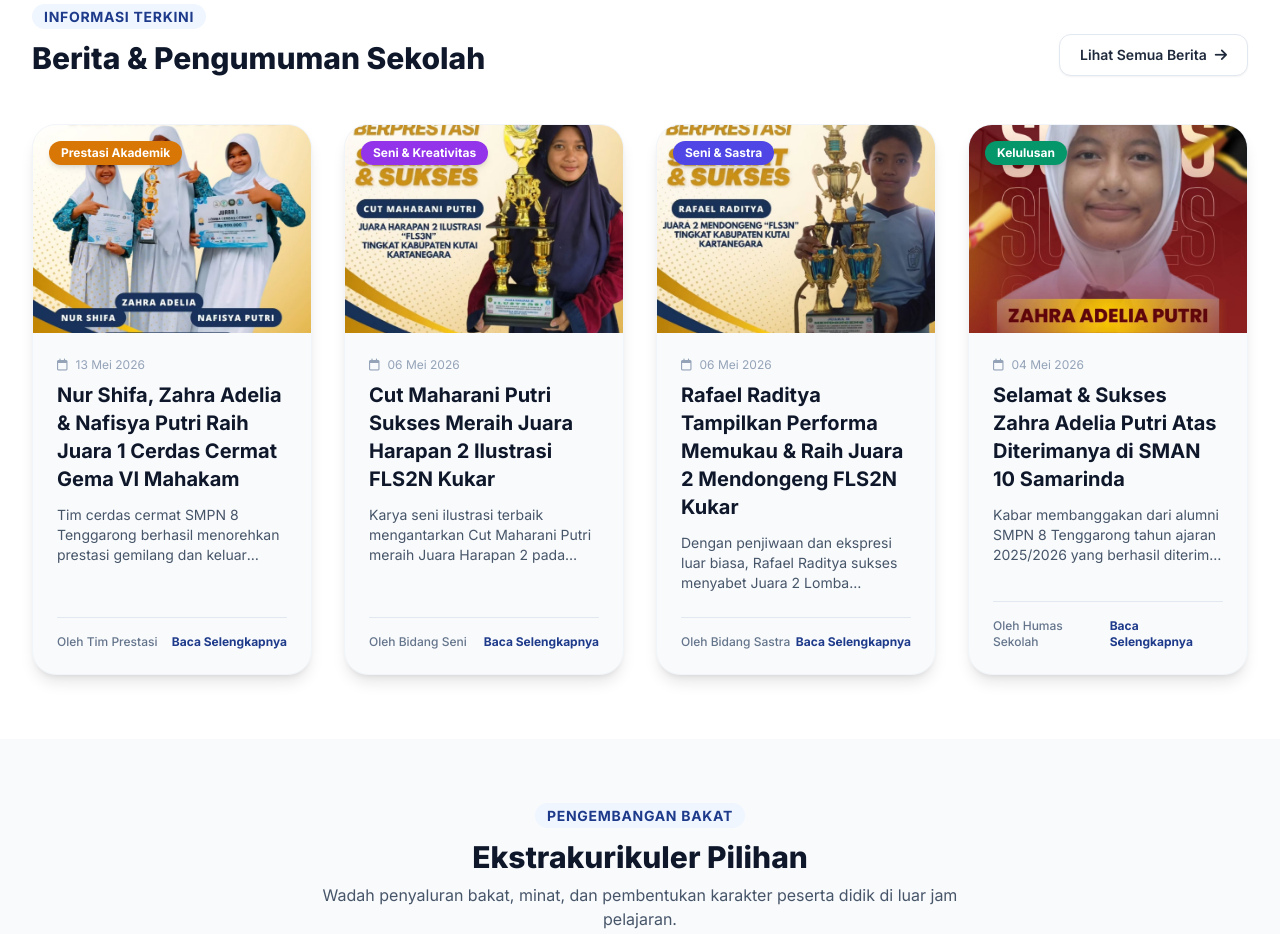
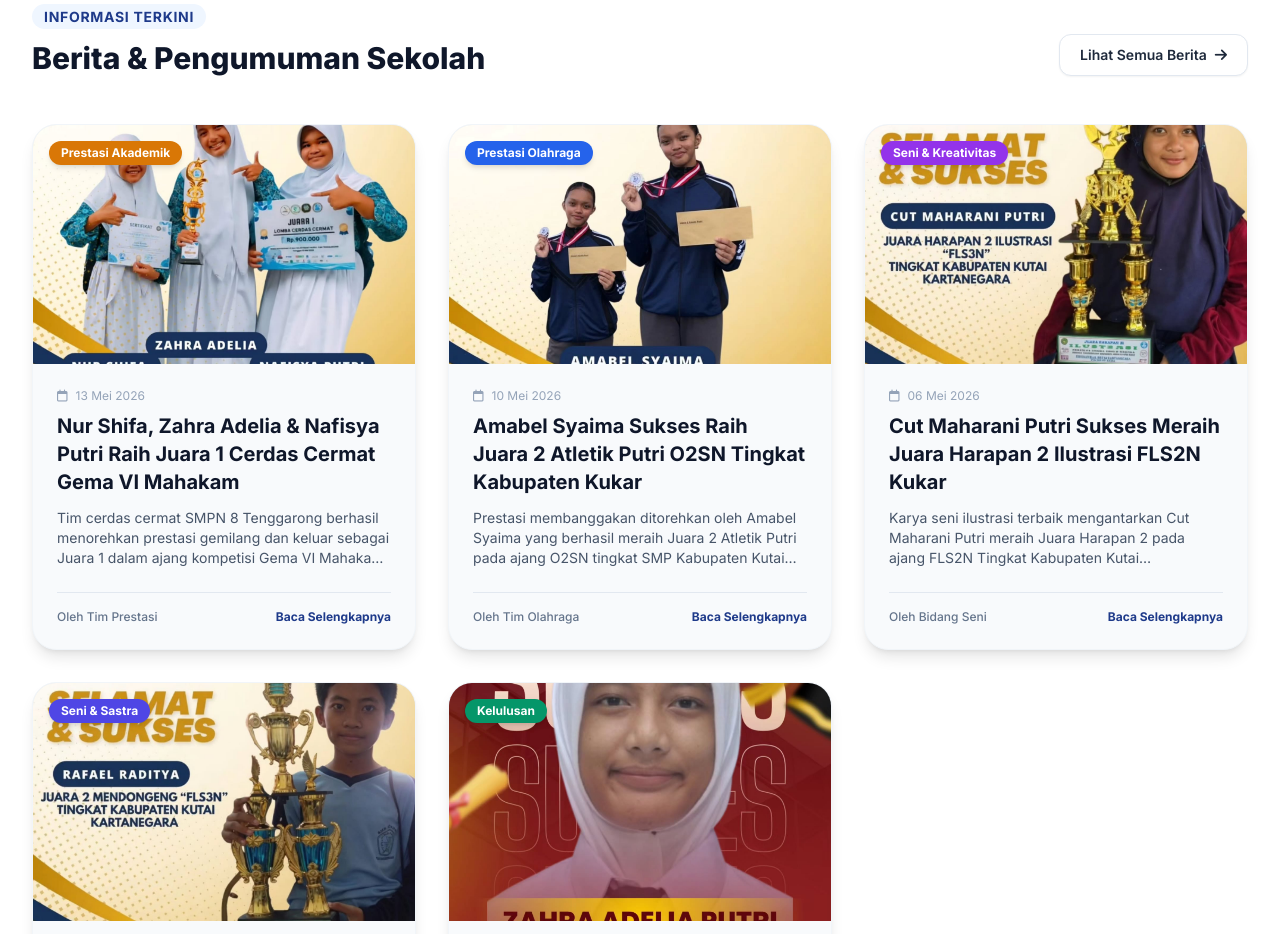
Before and after one commit to rafifirmansyah955-dotcom/Website_sekolah, a plain HTML site: page index.html in a window 1280 px wide. Shown: the part 3180-4114 px from the top of the page. Drawn offline with nearby package versions, Linux system fonts and the light colour scheme.

Commit message:
next.html

```diff
--- a/index.html
+++ b/index.html
@@ -355,7 +355,7 @@
         </div>
     </section>
 
-    <!-- BERITA & PENGUMUMAN TERBARU (DIPERBARUI DENGAN FOTO PRESTASI & KELULUSAN) -->
+    <!-- BERITA & PENGUMUMAN TERBARU (DIPERBARUI DENGAN FOTO & UKURAN GAMBAR YANG LEBIH RAPI SERTA FIT) -->
     <section id="berita" class="py-12 sm:py-16 bg-white dark:bg-slate-900">
         <div class="max-w-7xl mx-auto px-4 sm:px-6 lg:px-8">
             <div class="flex flex-col md:flex-row justify-between items-start md:items-end mb-10 sm:mb-12 gap-4">
@@ -370,16 +370,16 @@
                 </div>
             </div>
 
-            <div class="grid grid-cols-1 md:grid-cols-2 lg:grid-cols-4 gap-6 sm:gap-8">
+            <div class="grid grid-cols-1 md:grid-cols-2 lg:grid-cols-3 gap-6 sm:gap-8">
                 <!-- Artikel 1: Juara 1 Cerdas Cermat Gema VI Mahakam -->
-                <div class="bg-slate-50 dark:bg-slate-950 rounded-2xl sm:rounded-3xl overflow-hidden shadow-lg border border-slate-100 dark:border-slate-800 flex flex-col group hover:-translate-y-1 transition duration-300">
-                    <div class="relative overflow-hidden h-48 sm:h-52">
-                        <img src="juara1lombacerdascermatVIMAHAKAM.jpeg" alt="Juara 1 Cerdas Cermat Gema VI Mahakam" class="w-full h-full object-cover group-hover:scale-105 transition duration-500">
-                        <span class="absolute top-4 left-4 bg-amber-600 text-white text-xs font-bold px-3 py-1 rounded-full shadow-md">Prestasi Akademik</span>
+                <div class="bg-slate-50 dark:bg-slate-950 rounded-2xl sm:rounded-3xl overflow-hidden shadow-lg border border-slate-100 dark:border-slate-800 flex flex-col h-full group hover:-translate-y-1 transition duration-300">
+                    <div class="relative w-full aspect-[16/10] overflow-hidden bg-slate-200 dark:bg-slate-800">
+                        <img src="juara1lombacerdascermatVIMAHAKAM.jpeg" alt="Juara 1 Cerdas Cermat Gema VI Mahakam" class="w-full h-full object-cover object-center group-hover:scale-105 transition duration-500">
+                        <span class="absolute top-4 left-4 bg-amber-600 text-white text-xs font-bold px-3 py-1 rounded-full shadow-md z-10">Prestasi Akademik</span>
                     </div>
                     <div class="p-5 sm:p-6 flex-1 flex flex-col justify-between">
                         <div>
-                            <div class="text-[11px] sm:text-xs text-slate-400 mb-2 flex items-center gap-2">
+                            <div class="text-[11px] sm:text-xs text-slate-400 dark:text-slate-500 mb-2 flex items-center gap-2">
                                 <i class="fa-regular fa-calendar"></i> 13 Mei 2026
                             </div>
                             <h3 class="text-lg sm:text-xl font-bold text-slate-900 dark:text-white mb-2.5 sm:mb-3 group-hover:text-blue-900 dark:group-hover:text-blue-400 transition">Nur Shifa, Zahra Adelia & Nafisya Putri Raih Juara 1 Cerdas Cermat Gema VI Mahakam</h3>
@@ -392,15 +392,36 @@
                     </div>
                 </div>
 
-                <!-- Artikel 2: Juara Harapan 2 Ilustrasi FLS2N -->
-                <div class="bg-slate-50 dark:bg-slate-950 rounded-2xl sm:rounded-3xl overflow-hidden shadow-lg border border-slate-100 dark:border-slate-800 flex flex-col group hover:-translate-y-1 transition duration-300">
-                    <div class="relative overflow-hidden h-48 sm:h-52">
-                        <img src="juara2lombailustrasifls3n.jpeg" alt="Juara Harapan 2 Ilustrasi FLS3N" class="w-full h-full object-cover group-hover:scale-105 transition duration-500">
-                        <span class="absolute top-4 left-4 bg-purple-600 text-white text-xs font-bold px-3 py-1 rounded-full shadow-md">Seni & Kreativitas</span>
+                <!-- Artikel 2: Amabel Syaima Juara 2 Atletik Putri O2SN -->
+                <div class="bg-slate-50 dark:bg-slate-950 rounded-2xl sm:rounded-3xl overflow-hidden shadow-lg border border-slate-100 dark:border-slate-800 flex flex-col h-full group hover:-translate-y-1 transition duration-300">
+                    <div class="relative w-full aspect-[16/10] overflow-hidden bg-slate-200 dark:bg-slate-800">
+                        <img src="juara2lombaatletikputri02sn.jpeg" alt="Amabel Syaima Juara 2 Atletik Putri O2SN" class="w-full h-full object-cover object-center group-hover:scale-105 transition duration-500">
+                        <span class="absolute top-4 left-4 bg-blue-600 text-white text-xs font-bold px-3 py-1 rounded-full shadow-md z-10">Prestasi Olahraga</span>
                     </div>
                     <div class="p-5 sm:p-6 flex-1 flex flex-col justify-between">
                         <div>
-                            <div class="text-[11px] sm:text-xs text-slate-400 mb-2 flex items-center gap-2">
+                            <div class="text-[11px] sm:text-xs text-slate-400 dark:text-slate-500 mb-2 flex items-center gap-2">
+                                <i class="fa-regular fa-calendar"></i> 10 Mei 2026
+                            </div>
+                            <h3 class="text-lg sm:text-xl font-bold text-slate-900 dark:text-white mb-2.5 sm:mb-3 group-hover:text-blue-900 dark:group-hover:text-blue-400 transition">Amabel Syaima Sukses Raih Juara 2 Atletik Putri O2SN Tingkat Kabupaten Kukar</h3>
+                            <p class="text-slate-600 dark:text-slate-300 text-xs sm:text-sm line-clamp-3">Prestasi membanggakan ditorehkan oleh Amabel Syaima yang berhasil meraih Juara 2 Atletik Putri pada ajang O2SN tingkat SMP Kabupaten Kutai Kartanegara tahun 2026.</p>
+                        </div>
+                        <div class="mt-5 sm:mt-6 pt-4 border-t border-slate-200 dark:border-slate-800 flex items-center justify-between text-xs">
+                            <span class="font-medium text-slate-500 dark:text-slate-400">Oleh Tim Olahraga</span>
+                            <a href="#berita" class="text-blue-900 dark:text-blue-400 font-bold hover:underline">Baca Selengkapnya</a>
+                        </div>
+                    </div>
+                </div>
+
+                <!-- Artikel 3: Juara Harapan 2 Ilustrasi FLS2N -->
+                <div class="bg-slate-50 dark:bg-slate-950 rounded-2xl sm:rounded-3xl overflow-hidden shadow-lg border border-slate-100 dark:border-slate-800 flex flex-col h-full group hover:-translate-y-1 transition duration-300">
+                    <div class="relative w-full aspect-[16/10] overflow-hidden bg-slate-200 dark:bg-slate-800">
+                        <img src="juara2lombailustrasifls3n.jpeg" alt="Juara Harapan 2 Ilustrasi FLS3N" class="w-full h-full object-cover object-center group-hover:scale-105 transition duration-500">
+                        <span class="absolute top-4 left-4 bg-purple-600 text-white text-xs font-bold px-3 py-1 rounded-full shadow-md z-10">Seni & Kreativitas</span>
+                    </div>
+                    <div class="p-5 sm:p-6 flex-1 flex flex-col justify-between">
+                        <div>
+                            <div class="text-[11px] sm:text-xs text-slate-400 dark:text-slate-500 mb-2 flex items-center gap-2">
                                 <i class="fa-regular fa-calendar"></i> 06 Mei 2026
                             </div>
                             <h3 class="text-lg sm:text-xl font-bold text-slate-900 dark:text-white mb-2.5 sm:mb-3 group-hover:text-blue-900 dark:group-hover:text-blue-400 transition">Cut Maharani Putri Sukses Meraih Juara Harapan 2 Ilustrasi FLS2N Kukar</h3>
@@ -413,15 +434,15 @@
                     </div>
                 </div>
 
-                <!-- Artikel 3: Juara 2 Mendongeng FLS2N -->
-                <div class="bg-slate-50 dark:bg-slate-950 rounded-2xl sm:rounded-3xl overflow-hidden shadow-lg border border-slate-100 dark:border-slate-800 flex flex-col group hover:-translate-y-1 transition duration-300">
-                    <div class="relative overflow-hidden h-48 sm:h-52">
-                        <img src="rafaelradityajuara2mendongengfls3n.jpeg" alt="Juara 2 Mendongeng FLS3N" class="w-full h-full object-cover group-hover:scale-105 transition duration-500">
-                        <span class="absolute top-4 left-4 bg-indigo-600 text-white text-xs font-bold px-3 py-1 rounded-full shadow-md">Seni & Sastra</span>
+                <!-- Artikel 4: Juara 2 Mendongeng FLS2N -->
+                <div class="bg-slate-50 dark:bg-slate-950 rounded-2xl sm:rounded-3xl overflow-hidden shadow-lg border border-slate-100 dark:border-slate-800 flex flex-col h-full group hover:-translate-y-1 transition duration-300">
+                    <div class="relative w-full aspect-[16/10] overflow-hidden bg-slate-200 dark:bg-slate-800">
+                        <img src="rafaelradityajuara2mendongengfls3n.jpeg" alt="Juara 2 Mendongeng FLS3N" class="w-full h-full object-cover object-center group-hover:scale-105 transition duration-500">
+                        <span class="absolute top-4 left-4 bg-indigo-600 text-white text-xs font-bold px-3 py-1 rounded-full shadow-md z-10">Seni & Sastra</span>
                     </div>
                     <div class="p-5 sm:p-6 flex-1 flex flex-col justify-between">
                         <div>
-                            <div class="text-[11px] sm:text-xs text-slate-400 mb-2 flex items-center gap-2">
+                            <div class="text-[11px] sm:text-xs text-slate-400 dark:text-slate-500 mb-2 flex items-center gap-2">
                                 <i class="fa-regular fa-calendar"></i> 06 Mei 2026
                             </div>
                             <h3 class="text-lg sm:text-xl font-bold text-slate-900 dark:text-white mb-2.5 sm:mb-3 group-hover:text-blue-900 dark:group-hover:text-blue-400 transition">Rafael Raditya Tampilkan Performa Memukau & Raih Juara 2 Mendongeng FLS2N Kukar</h3>
@@ -434,15 +455,15 @@
                     </div>
                 </div>
 
-                <!-- Artikel 4: Zahra Adelia Putri Lulus di SMAN 10 Samarinda -->
-                <div class="bg-slate-50 dark:bg-slate-950 rounded-2xl sm:rounded-3xl overflow-hidden shadow-lg border border-slate-100 dark:border-slate-800 flex flex-col group hover:-translate-y-1 transition duration-300">
-                    <div class="relative overflow-hidden h-48 sm:h-52">
-                        <img src="zahraadeliaputrilulusdisma10samarinda.jpeg" alt="Zahra Adelia Putri Diterima di SMAN 10 Samarinda" class="w-full h-full object-cover group-hover:scale-105 transition duration-500">
-                        <span class="absolute top-4 left-4 bg-emerald-600 text-white text-xs font-bold px-3 py-1 rounded-full shadow-md">Kelulusan</span>
+                <!-- Artikel 5: Zahra Adelia Putri Lulus di SMAN 10 Samarinda -->
+                <div class="bg-slate-50 dark:bg-slate-950 rounded-2xl sm:rounded-3xl overflow-hidden shadow-lg border border-slate-100 dark:border-slate-800 flex flex-col h-full group hover:-translate-y-1 transition duration-300">
+                    <div class="relative w-full aspect-[16/10] overflow-hidden bg-slate-200 dark:bg-slate-800">
+                        <img src="zahraadeliaputrilulusdisma10samarinda.jpeg" alt="Zahra Adelia Putri Diterima di SMAN 10 Samarinda" class="w-full h-full object-cover object-center group-hover:scale-105 transition duration-500">
+                        <span class="absolute top-4 left-4 bg-emerald-600 text-white text-xs font-bold px-3 py-1 rounded-full shadow-md z-10">Kelulusan</span>
                     </div>
                     <div class="p-5 sm:p-6 flex-1 flex flex-col justify-between">
                         <div>
-                            <div class="text-[11px] sm:text-xs text-slate-400 mb-2 flex items-center gap-2">
+                            <div class="text-[11px] sm:text-xs text-slate-400 dark:text-slate-500 mb-2 flex items-center gap-2">
                                 <i class="fa-regular fa-calendar"></i> 04 Mei 2026
                             </div>
                             <h3 class="text-lg sm:text-xl font-bold text-slate-900 dark:text-white mb-2.5 sm:mb-3 group-hover:text-blue-900 dark:group-hover:text-blue-400 transition">Selamat & Sukses Zahra Adelia Putri Atas Diterimanya di SMAN 10 Samarinda</h3>
```
